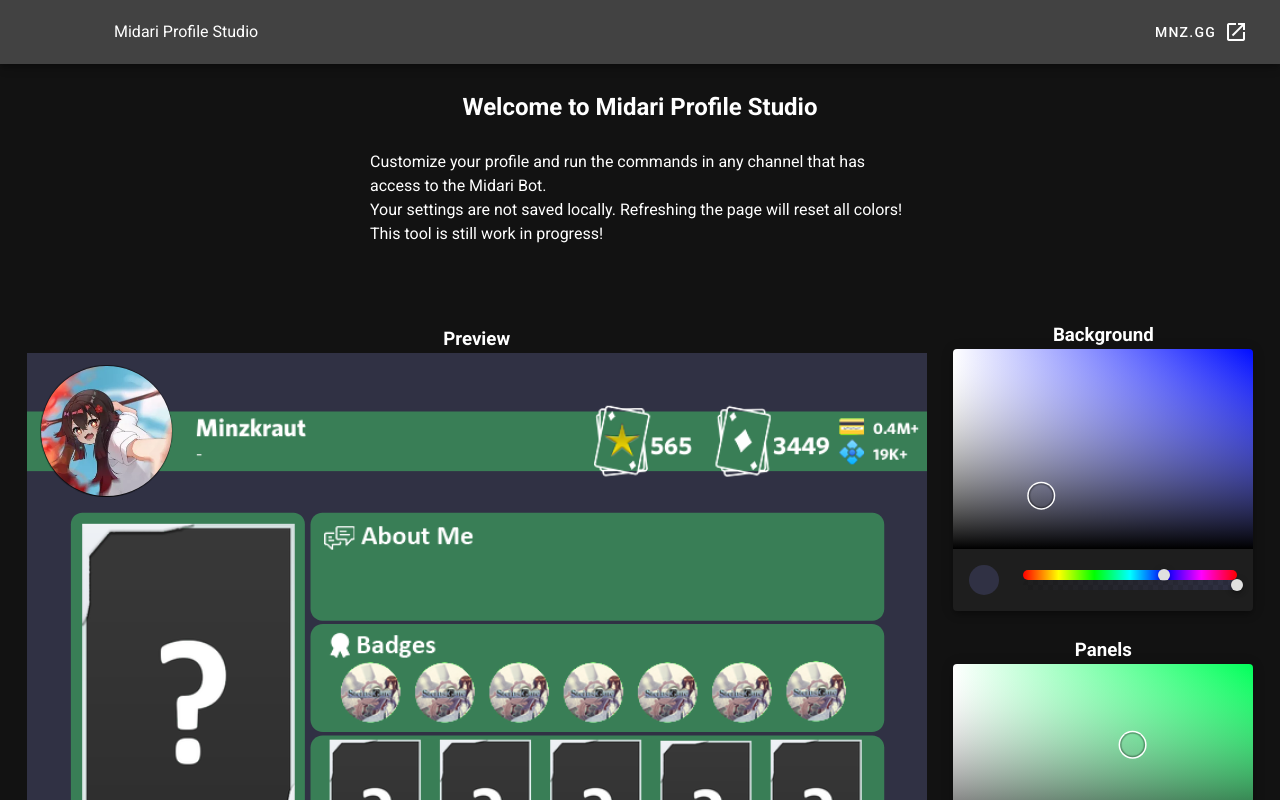
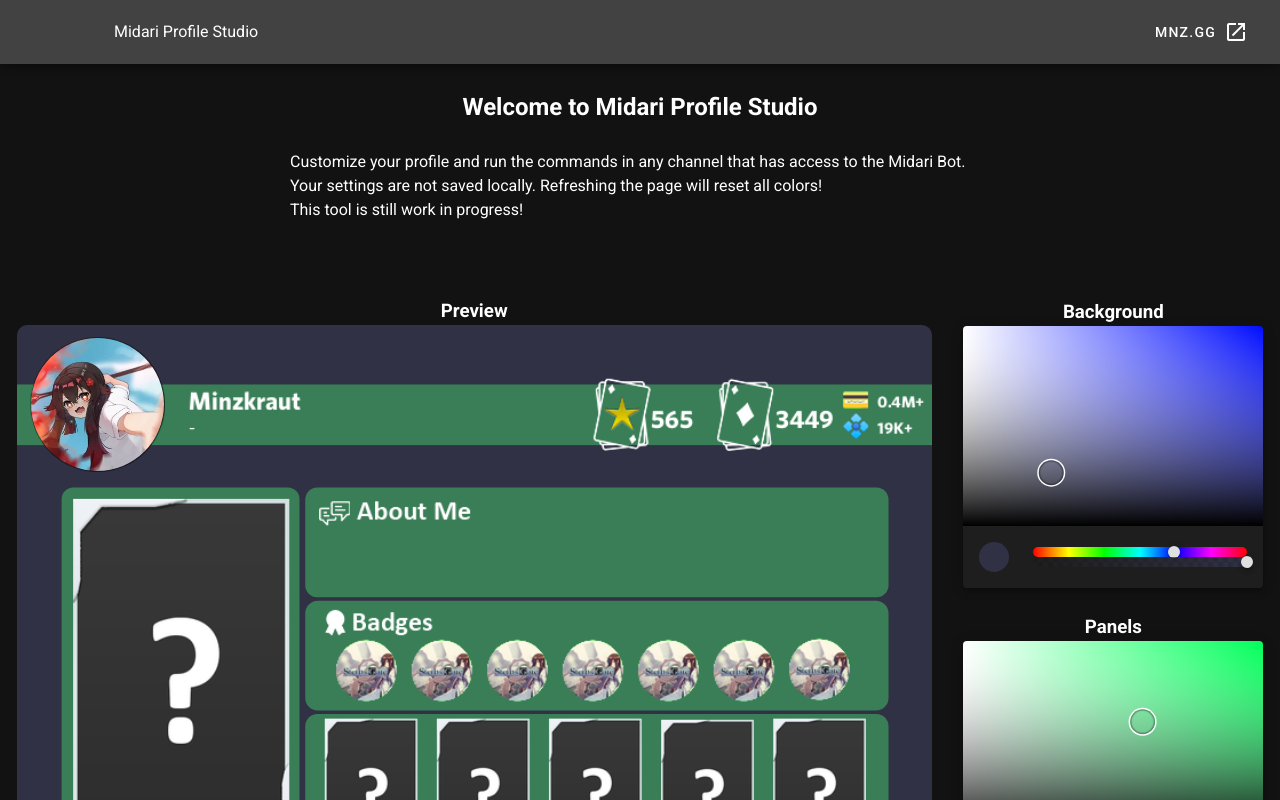
Before and after one commit to JanGross/midari-profile-studio, a Vue app: page / in a window 1280 px wide. Shown: the top 800 px of the page. Built offline with nearby package versions, Linux system fonts and the light colour scheme.

Commit message:
Improved layout and styling

```diff
--- a/src/components/Designer.vue
+++ b/src/components/Designer.vue
@@ -122,13 +122,20 @@ export default {
     margin-bottom: 0;
   }
 
-  width: 50%;
+  width: 80%;
+  max-width: 800px;
   margin: 0 auto;
   padding: 25px;
+
+  @media (max-width: 680px) {
+    width: 100%;
+    padding: 25px 0;
+  }
+
 }
 
 .profile-container {
-  width: 900px;
+  width: 915px;
   max-width: 100%;
   margin: 0 auto;
   resize: horizontal;
@@ -141,6 +148,7 @@ export default {
   .profile {
     position: relative;
     width: 100%;
+    border-radius: 10px;
     padding-bottom: 62.5%;
     background-color: red;
   }
@@ -182,6 +190,7 @@ export default {
 
 .flex-item {
   max-width: 100%;
+  margin: 0 15px;
 }
 
 #preview {
@@ -190,6 +199,7 @@ export default {
 }
 #commands {
   min-width: 300px;
+  flex-grow: 1;
   align-self: flex-start;
 
   .command {
```
